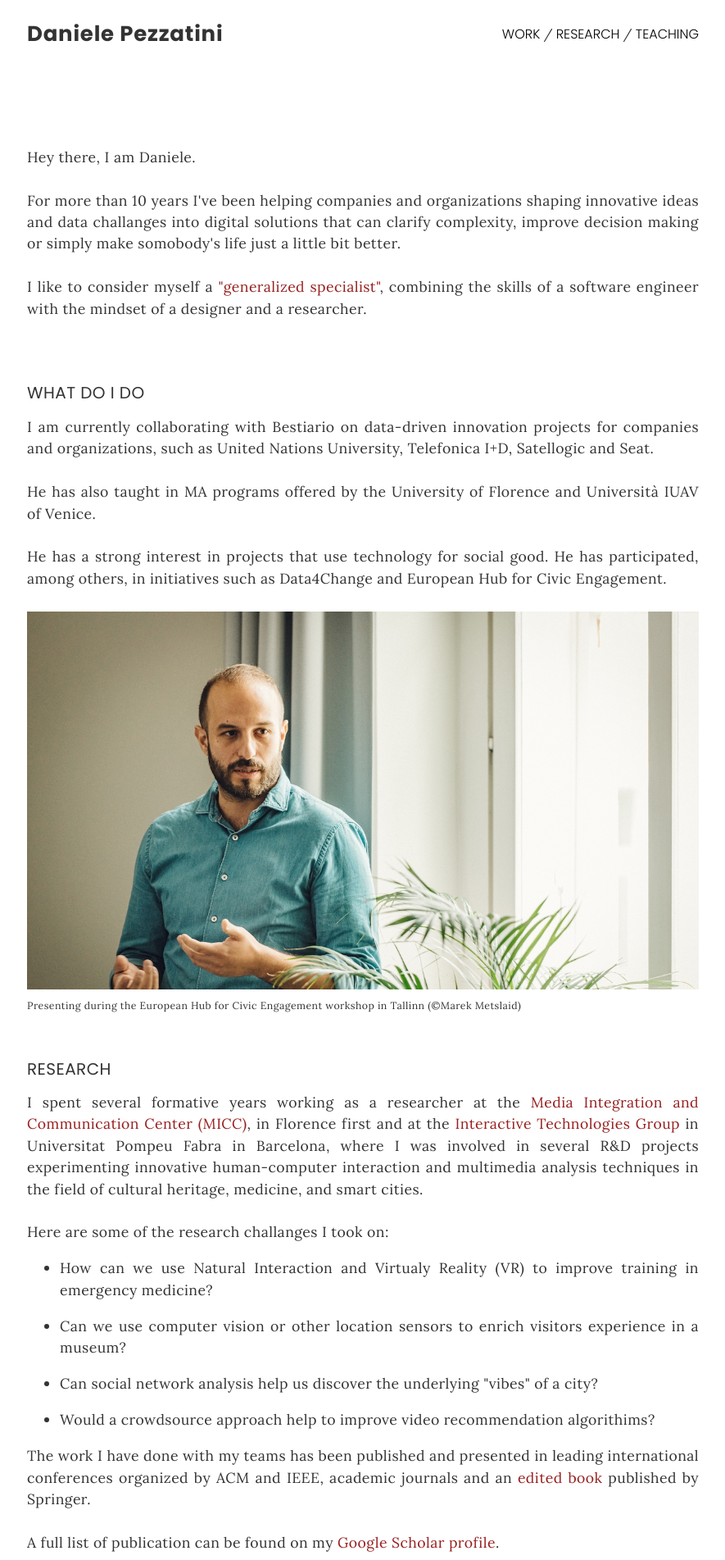
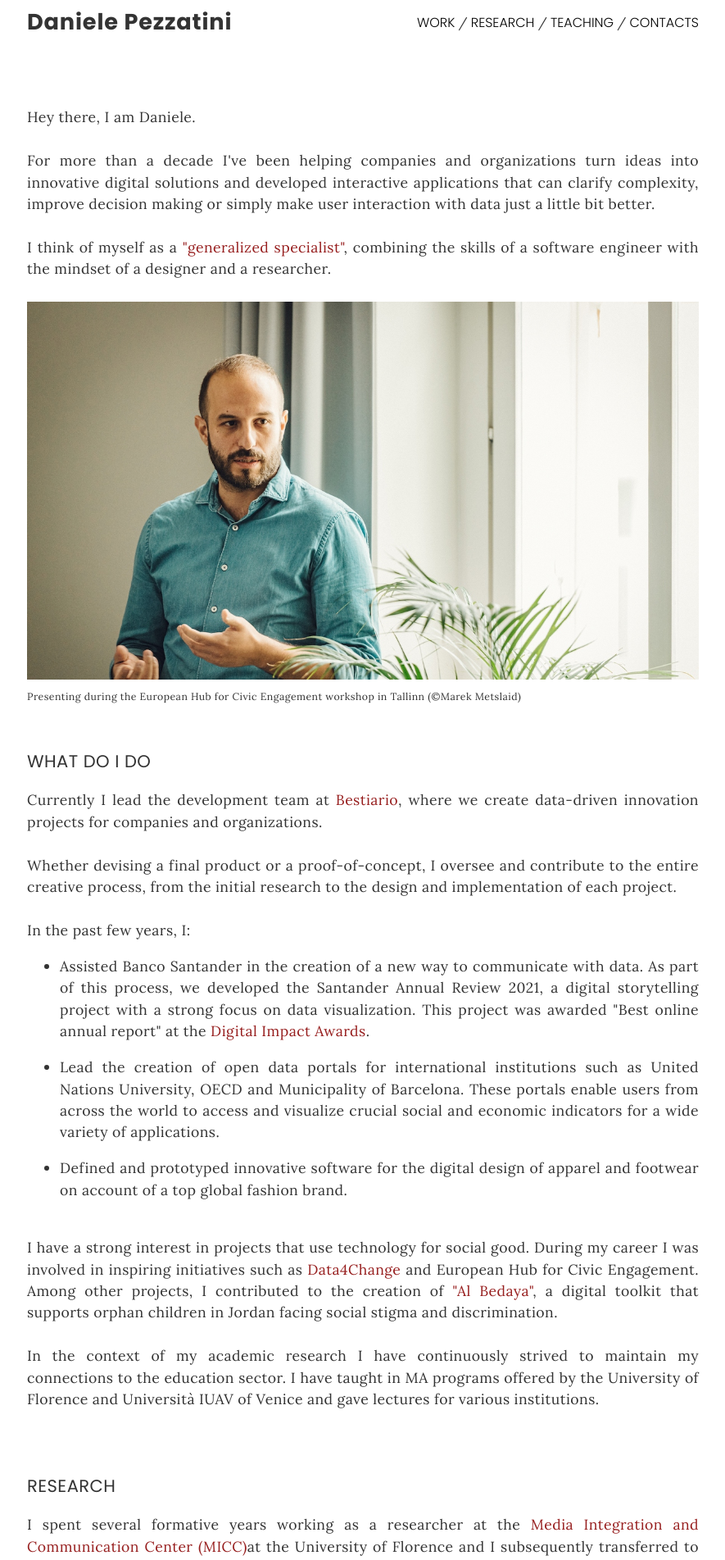
Before and after one commit to pezzabros/homepage-2022, a SvelteKit app: page / in a window 1280 px wide. Shown: the part 60-1963 px from the top of the page at 82% size, without its empty margins (197-1082 px from the left). Built offline with nearby package versions, Linux system fonts and the light colour scheme.

Commit message:
add new text

```diff
--- /dev/null
+++ b/src/routes/+layout.js
@@ -0,0 +1 @@
+export const prerender = true;
--- a/src/routes/+layout.svelte
+++ b/src/routes/+layout.svelte
@@ -5,13 +5,13 @@
       <nav>
         <a href="#work">WORK</a> /
         <a href="#research">Research</a> /
-        <a href="#teaching">Teaching</a>
+        <a href="#teaching">Teaching</a> /
+        <a href="#contacts">Contacts</a>
       </nav>
     </header>
     <div class="main">
       <slot />
     </div>
-
 </div>
 
 <style>
@@ -21,23 +21,23 @@
     font-family: 'Lora', serif;
 
     margin: 0px;
-    padding: 25px;
+    padding: 2em;
   }
   .site {
-    margin: 40px auto;
+    margin: 1em auto;
 		max-width: 820px;
   }
 
   h1 {
     font-family: 'Poppins', sans-serif;
-    font-size: 26px;
+    font-size: 1.7em;
     letter-spacing: 0.03em;
     /*color: #624d75*/
 
   }
 
   header {
-    margin-bottom: 100px;
+    margin-bottom: 4em;
     display: flex;
     align-items: center;
   }
@@ -64,4 +64,14 @@
     letter-spacing: 0.025em;
   }
 
+@media only screen and (max-width: 600px) {
+  header {
+    flex-direction: column;
+    align-items: flex-start;
+  }
+
+  nav{
+    margin-left: 0px;
+  }
+}
 </style>
--- a/src/routes/+page.svelte
+++ b/src/routes/+page.svelte
@@ -1,11 +1,21 @@
+<script>
+  import { base } from '$app/paths';
+</script>
+
 <section id="intro">
 	Hey there, I am Daniele.
   <br><br>
-  For more than 10 years I've been helping companies and organizations shaping innovative ideas and data challanges into digital solutions that can clarify complexity, improve decision making or simply make somobody's life just a little bit better.
+	For more than a decade I've been helping companies and organizations turn ideas into innovative digital solutions and developed interactive applications that can clarify complexity, improve decision making or simply make user interaction with data just a little bit better.
+	<br><br>
+	I think of myself as a <a href="https://towardsdatascience.com/the-mindset-for-innovation-with-data-science-fc51605a4867">"generalized specialist"</a>, combining the skills of a software engineer with the mindset of a designer and a researcher.
   <br><br>
 
-  I like to consider myself a <a href="https://towardsdatascience.com/the-mindset-for-innovation-with-data-science-fc51605a4867">"generalized specialist"</a>, combining the skills of a software engineer with the mindset of a designer and a researcher.
-  <br><br>
+	<figure>
+		<img src="{base}/img/daniele_intro.jpeg" alt="Daniele Pezzatini presenting" />
+		<figcaption>
+			Presenting during the European Hub for Civic Engagement workshop in Tallinn (©Marek Metslaid)
+		</figcaption>
+	</figure>
 
   <!--<div class="contacts">
     <a href="#"><div class="icon mail"></div></a>
@@ -19,49 +29,47 @@
 <section id="work">
 
   <div class="section-title">What do i do</div>
+	Currently I lead the development team at <a href="www.bestiario.org">Bestiario</a>, where we create data-driven innovation projects for companies and organizations.
+	<br/><br/>
+	Whether devising a final product or a proof-of-concept, I oversee and contribute to the entire creative process, from the initial research to the design and implementation of each project.
+	<br/><br/>
+	In the past few years, I:
+	<ul>
+		<li>Assisted Banco Santander in the creation of a new way to communicate with data. As part of this process, we developed the Santander Annual Review 2021, a digital storytelling project with a strong focus on data visualization. This project was awarded "Best online annual report" at the <a href="https://www.digitalimpactawards.com/europe/past-winners/2022/">Digital Impact Awards</a>.</li>
 
-	I am currently collaborating with Bestiario on data-driven innovation projects for companies and organizations,
-	such as United Nations University, Telefonica I+D, Satellogic and Seat.
+		<li>Lead the creation of open data portals for international institutions such as United Nations University, OECD and Municipality of Barcelona. These portals enable users from across the world to access and visualize crucial social and economic indicators for a wide variety of applications.</li>
+
+		<li>Defined and prototyped innovative software for the digital design of apparel and footwear on account of a top global fashion brand.</li>
+
+	</ul>
+	<br />
+
+	I have a strong interest in projects that use technology for social good. During my career I was involved in inspiring initiatives such as <a href="https://www.data4chan.ge/">Data4Change</a> and European Hub for Civic Engagement. Among other projects, I contributed to the creation of <a href="https://www.data4chan.ge/our-work/al-bedaya">"Al Bedaya"</a>, a digital toolkit that supports orphan children in Jordan facing social stigma and discrimination.
+
+	<br/><br />
+
+	In the context of my academic research I have continuously strived to maintain my connections to the education sector. I have taught in MA programs offered by the University of Florence and Università IUAV of Venice and gave lectures for various institutions.
 	<br /><br />
-	He has also taught in MA programs offered by the University of Florence and Università IUAV of Venice.
-	<br /><br />
-
-	He has a strong interest in projects that use technology for social good. He has participated,
-	among others, in initiatives such as Data4Change and European Hub for Civic Engagement.
-
-	<br /><br />
-
-	<figure>
-		<img src="img/daniele_intro.jpeg" alt="Daniele Pezzatini presenting" />
-		<figcaption>
-			Presenting during the European Hub for Civic Engagement workshop in Tallinn (©Marek Metslaid)
-		</figcaption>
-	</figure>
 </section>
 
 <section id="research">
 	<div class="section-title">Research</div>
-
-  I spent several formative years working as a
-	researcher at the <a href="http://www.micc.unifi.it/">Media Integration and Communication Center (MICC)</a>, in Florence first and at the <a href="https://www.upf.edu/web/gti">Interactive Technologies Group</a> in Universitat
-	Pompeu Fabra in Barcelona, where I was involved in several R&D projects experimenting innovative human-computer
-	interaction and multimedia analysis techniques in the field of cultural heritage, medicine, and smart
-	cities.
+	I spent several formative years working as a researcher at the <a href="http://www.micc.unifi.it/">Media Integration and Communication Center (MICC)</a>at the University of Florence and I subsequently transferred to the <a href="https://www.upf.edu/web/gti">Interactive Technologies Group</a> at the Universitat Pompeu Fabra in Barcelona.
+	During this time I was involved in several R&D projects experimenting with innovative human-computer interaction and multimedia analysis techniques in the field of cultural heritage, medicine, and smart cities.
   <br><br>
   Here are some of the research challanges I took on:
 
   <ul>
-		<li>How can we use Natural Interaction and Virtualy Reality (VR) to improve training in emergency medicine?</li>
-    <li>Can we use computer vision or other location sensors to enrich visitors experience in a museum?</li>
-    <li>Can social network analysis help us discover the underlying "vibes" of a city?</li>
-    <li>Would a crowdsource approach help to improve video recommendation algorithims?</li>
+		<li>How can Natural Interaction and Virtual Reality (VR) be used to improve training in emergency medicine?</li>
+    <li>Can the installation of computer vision or other location sensors be applied to enrich visitors’ experience in a museum?</li>
+    <li>Is there a way for social network analysis to help us discover the underlying "vibes" of a city?</li>
+    <li>Would a crowdsource approach help to improve video recommendation algorithms?</li>
 
   </ul>
 
-  The work I have done with my teams has been published and presented in leading international conferences organized by ACM and IEEE, academic journals
-	and an <a href="https://link.springer.com/book/10.1007/978-3-319-61036-8">edited book</a> published by Springer.
+  The work I have done with the research teams in Florence and in Barcelona has been published and presented in leading international conferences organized by ACM and IEEE, academic journals and an <a href="https://link.springer.com/book/10.1007/978-3-319-61036-8">edited book</a> published by Springer.
   <br><br>
-  A full list of publication can be found on my <a href="https://scholar.google.it/citations?user=rt1N1i4AAAAJ&hl=en">Google Scholar profile</a>.
+  A full list of my publications can be found on my <a href="https://scholar.google.it/citations?user=rt1N1i4AAAAJ&hl=en">Google Scholar profile</a>.
 </section>
 
 
@@ -99,18 +107,25 @@
 	</ul>
 </section>
 
+<section id="contacts">
+	<div class="section-title">Contacts</div>
+	<a href="https://www.linkedin.com/in/pezzatini/">LinkedIn</a> /
+	<a href="https://twitter.com/pezzabros">Twitter</a> /
+	<a href="mailto:d.pezzatini@gmail.com">Mail</a>
+</section>
+
 <style>
 	section {
 		text-align: justify;
-		margin-bottom: 50px;
+		margin-bottom: 3em;
 	}
 
 	.section-title {
 		font-family: 'Poppins';
 		font-weight: 400;
-		font-size: 20px;
+		font-size: 1.2em;
 		text-transform: uppercase;
-		margin-bottom: 15px;
+		margin-bottom: 1em;
 	}
 
 	ul li {
@@ -146,17 +161,4 @@
     background-position: center center;
     margin-right: 20px;
   }
-
-  .icon.mail {
-    background-image: url('icons/mail.png')
-  }
-  .icon.twitter {
-    background-image: url('icons/twitter.png')
-  }
-  .icon.linkedin {
-    background-image: url('icons/linkedin.png')
-  }
-  .icon.github {
-    background-image: url('icons/github.png')
-  }
 </style>
--- a/svelte.config.js
+++ b/svelte.config.js
@@ -1,18 +1,19 @@
+// svelte.config.js
 import adapter from '@sveltejs/adapter-static';
-
 const dev = process.env.NODE_ENV === 'development';
 
 export default {
   kit: {
-		paths: {
+    paths: {
 			base: dev ? '' : '/homepage-2022',
 		},
+		appDir: 'internal',
     adapter: adapter({
       // default options are shown. On some platforms
       // these options are set automatically — see below
       pages: 'build',
       assets: 'build',
-      fallback: "index.html",
+      fallback: null,
       precompress: false
     })
   }
```
Also changed, not shown: 2 other files (tests, documents, lock files or other folders).
